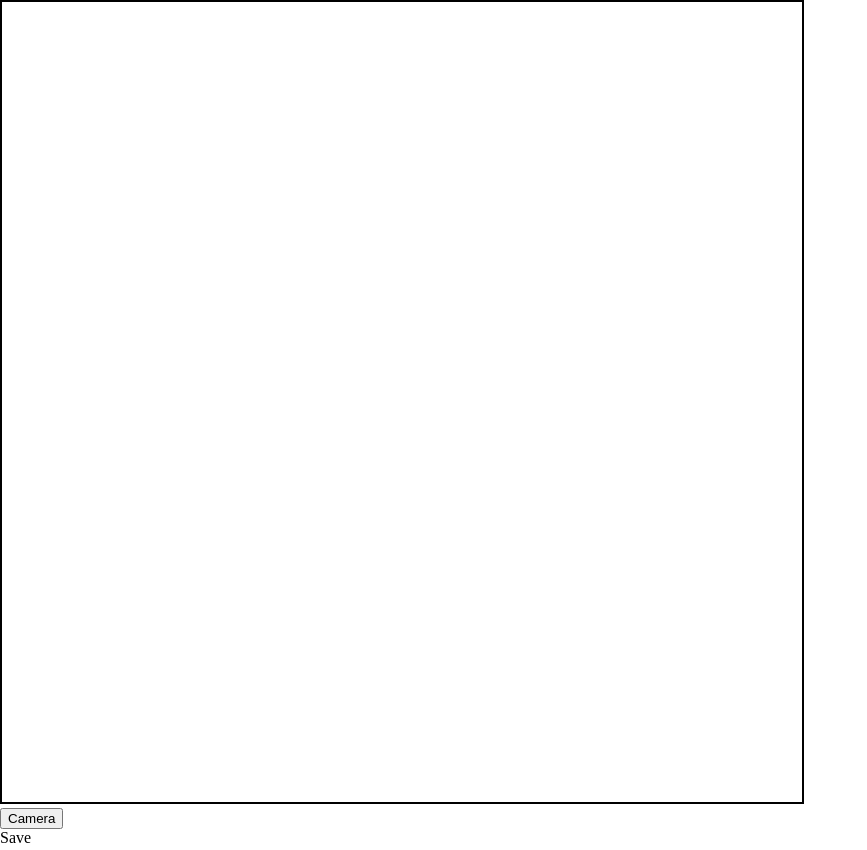
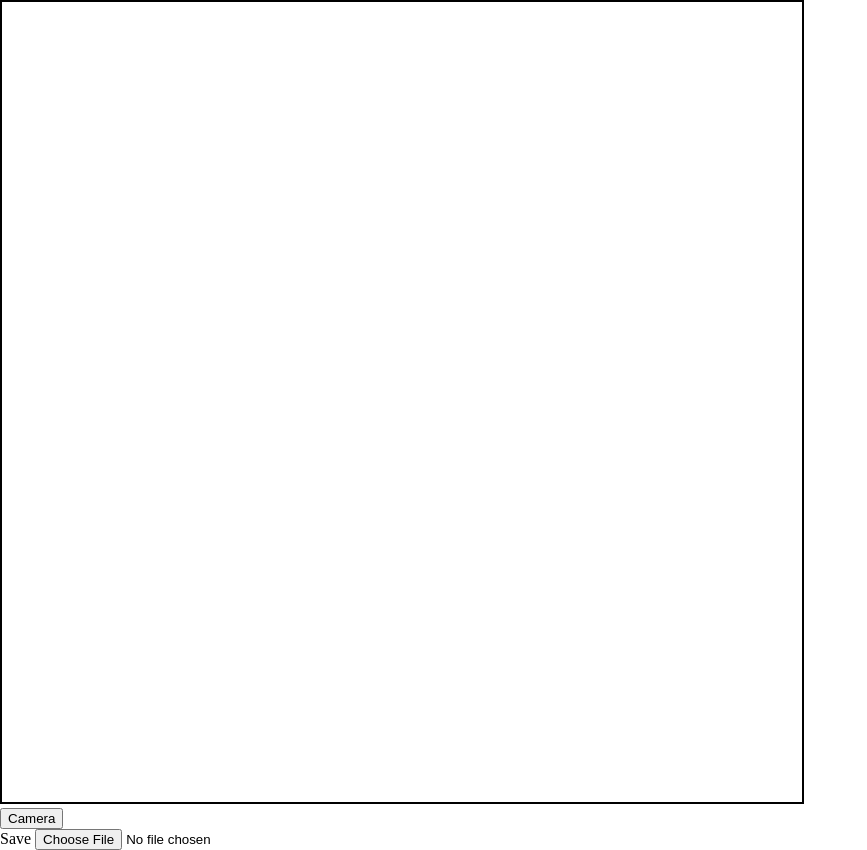
Before and after one commit to croz0034/FunctionShortcut, a plain HTML site: page canvasTest.html in a window 1280 px wide. Shown: the whole page, without its empty margins (0-867 px from the left). Drawn offline with Linux system fonts and the light colour scheme.

Commit message:
Update canvasTest.html

```diff
--- a/canvasTest.html
+++ b/canvasTest.html
@@ -15,6 +15,8 @@
    <button width="800px" height="50px" id="camera">Camera</button><br>
     <a width="800px" height="50px" id="Save"> Save</a>
 
+
+    <input type="file" accept="image/*" capture="camera"   style="background-image: image(https://cdn3.iconfinder.com/data/icons/multimedia/100/camera_1-512.png) " id="capture"/>
 </body>
 
 
```
